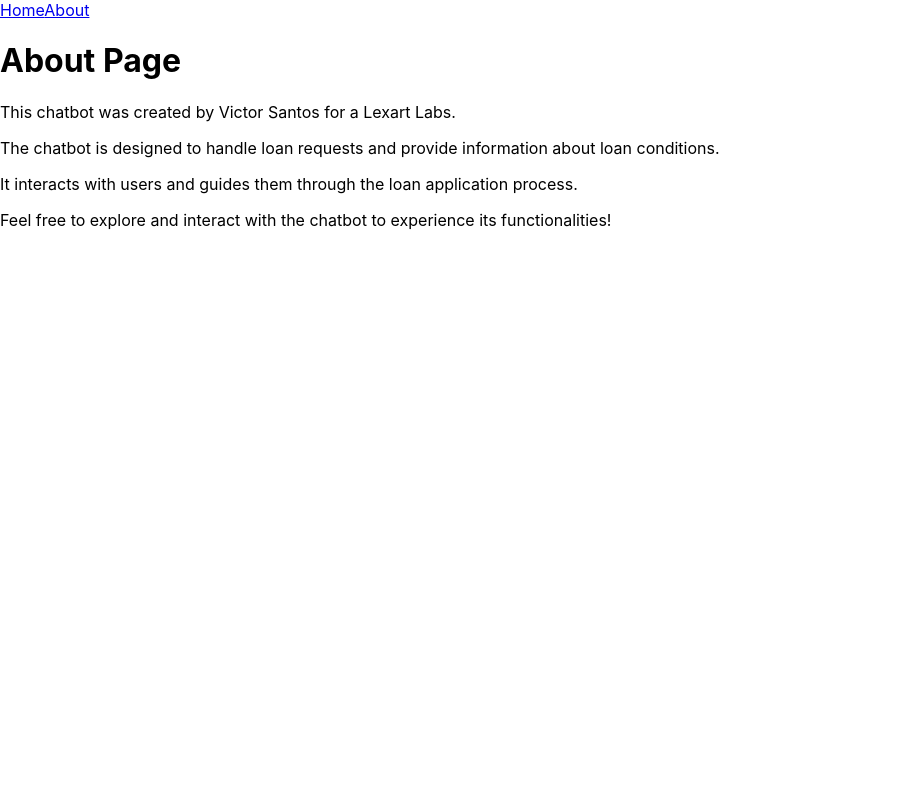
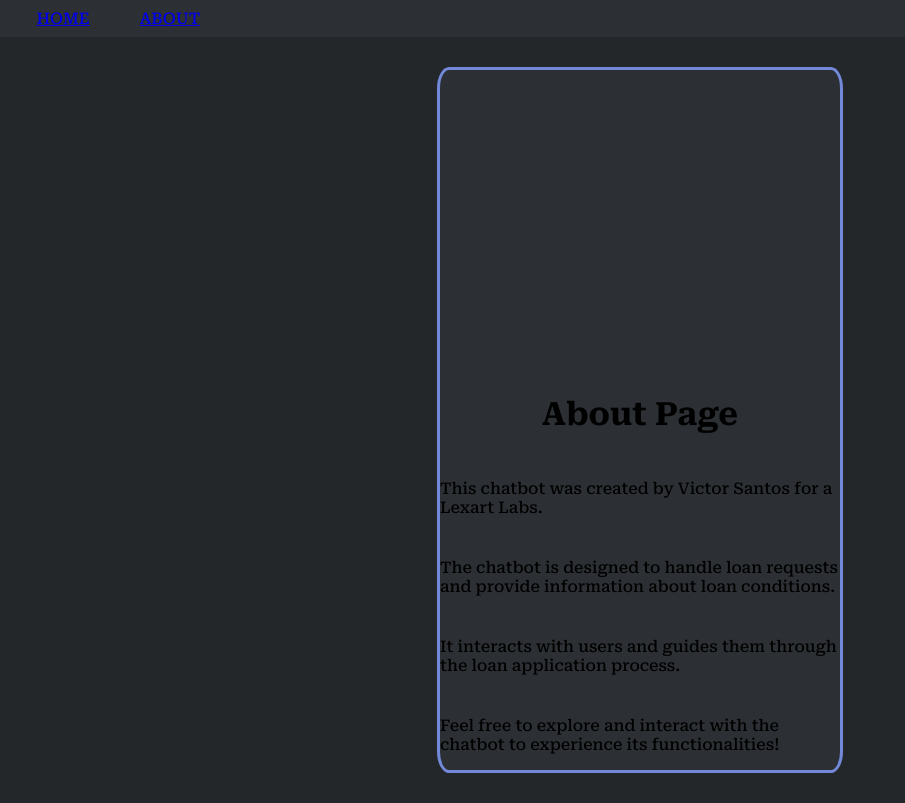
Before and after one commit to vicsantus/chatbot-project, a React (Create React App) app: page /about in a window 1280 px wide. Shown: the whole page, without its empty margins (0-905 px from the left). Built offline with nearby package versions, Linux system fonts and the light colour scheme.

Commit message:
feat: Feito css e adicionado classnames a mais

```diff
--- a/package.json
+++ b/package.json
@@ -3,8 +3,6 @@
   "version": "0.1.0",
   "private": true,
   "dependencies": {
-    "@testing-library/react": "^13.4.0",
-    "@testing-library/user-event": "^13.5.0",
     "react": "^18.2.0",
     "react-dom": "^18.2.0",
     "react-router-dom": "^5.3.4",
@@ -13,6 +11,9 @@
   },
   "devDependencies": {
     "@babel/plugin-proposal-private-property-in-object": "^7.21.11",
+    "@testing-library/jest-dom": "^5.16.5",
+    "@testing-library/react": "^13.3.0",
+    "@testing-library/user-event": "^13.5.0",
     "@types/react-router-dom": "^5.3.3",
     "eslint-config-trybe-frontend": "1.3.1",
     "papaparse": "^5.4.1",
@@ -24,6 +25,7 @@
     "start": "react-scripts start",
     "build": "react-scripts build",
     "test": "react-scripts test",
+    "test-coverage": "react-scripts test --coverage --watchAll=false",
     "eject": "react-scripts eject"
   },
   "eslintConfig": {
--- a/src/App.css
+++ b/src/App.css
@@ -1,38 +1,103 @@
-.App {
+@import url('https://fonts.googleapis.com/css2?family=Roboto+Serif:wght@500;600;700;800;900&display=swap');
+
+* {
+  font-family: 'Roboto Serif', serif;
+}
+
+body {
+  background-color: #23272a;
+}
+
+.main-page {
+  display: flex;
+  justify-content: center;
+  align-content: center;
+  align-items: center;
+  flex-flow: column nowrap;
+  gap: 30px;
+}
+
+.header {
+  display: flex;
+  justify-content: flex-start;
+  gap: 50px;
+  min-width: 200px;
+  background-color: #2c2f33;
+  padding: 9px;
+  width: 99%;
+  color: #ffffff;
   text-align: center;
 }
 
-.App-logo {
-  height: 40vmin;
-  pointer-events: none;
+.header > a:first-child {
+  margin-left: 30px;
 }
 
-@media (prefers-reduced-motion: no-preference) {
-  .App-logo {
-    animation: App-logo-spin infinite 20s linear;
-  }
+.display {
+  overflow: scroll;
+  width: 390px;
+  display: flex;
+  flex-flow: column nowrap;
+  align-content: flex-end;
+  align-items: flex-end;
+  gap: 6px;
+  padding: 3px;
 }
 
-.App-header {
-  background-color: #282c34;
-  min-height: 100vh;
-  display: flex;
-  flex-direction: column;
-  align-items: center;
-  justify-content: center;
-  font-size: calc(10px + 2vmin);
-  color: white;
+.msg-bot, .msg-bot-link, .msg-user, .msg-user-pass {
+  border-radius: 3px;
+  padding: 18px 9px 18px 9px;
+  line-height: 1.6;
+  flex-shrink: 0;
+  color: black;
 }
 
-.App-link {
-  color: #61dafb;
+.msg-user, .msg-user-pass {
+  background-color: #7289da;
+  align-self: flex-end;
+  border-radius: 9px 9px 3px 9px;
 }
 
-@keyframes App-logo-spin {
-  from {
-    transform: rotate(0deg);
-  }
-  to {
-    transform: rotate(360deg);
-  }
+.msg-bot, .msg-bot-link {
+  background-color: #99aab5;
+  align-self: flex-start;
+  border-radius: 9px 9px 9px 3px;
 }
+
+.msg-bot-link {
+  color: blue;
+  text-decoration: underline;
+  cursor: pointer
+}
+
+.main-page > div:last-child {
+  width: 400px;
+  min-width: 300px;
+  height: 700px;
+  display: flex;
+  justify-content: flex-end;
+  align-content: center;
+  align-items: center;
+  flex-flow: column nowrap;
+  border: 3px solid #7289da;
+  border-radius: 3%;
+  overflow: scroll;
+  gap: 9px;
+  background-color: #2c2f33;
+  margin-bottom: 30px;
+}
+
+.sendMensage {
+  width: 100%;
+  margin-bottom: 6px;
+}
+
+.sendMensage > input {
+  width: 79%;
+  height: 25px;
+}
+
+.sendMensage > button {
+  width: 19%;
+  height: 30px;
+}
--- a/src/App.js
+++ b/src/App.js
@@ -1,3 +1,4 @@
+import { useEffect } from 'react';
 import { Link, Route, Switch } from 'react-router-dom';
 import './App.css';
 import About from './pages/About';
@@ -8,12 +9,18 @@ export const NoMatch = () => <h1>Página não encontrada</h1>;
 // Componente funcional que renderiza a página de "Página não encontrada"
 
 export default function App() {
+
+  useEffect(() => {
+    // Define o título da página usando a API de Documentos
+    document.title = 'Chatbot Lexart - Made by Victor Santos';
+  }, []);
+
   return (
-    <div>
+    <div className='main-page'>
       {/* Navegação por links usando o componente "Link" do react-router-dom */}
       <header className='header'>
-        <Link to="/">Home</Link>
-        <Link to="/about">About</Link>
+        <Link to="/">HOME</Link>
+        <Link to="/about">ABOUT</Link>
       </header>
 
       {/* Switch para renderizar apenas a primeira Route que corresponda ao caminho */}
--- a/src/components/Display.js
+++ b/src/components/Display.js
@@ -1,12 +1,13 @@
 /* eslint-disable react-hooks/exhaustive-deps */
 // Aviso desabilitado para a dependência exhaustiveness do ESLint
 
-import React, { useContext } from 'react';
+import React, { useContext, useEffect, useRef } from 'react';
 import ChatContext from '../context/ChatContext';
 
 function Display() {
   // Utilização do hook useContext para acessar o estado "textData" do contexto do ChatContext
   const {textData} = useContext(ChatContext);
+  const displayRef = useRef(null); // Criamos uma referencia ao display
 
   // Função para lidar com o clique em um link do bot
   const handleClick = (e) => {
@@ -17,8 +18,19 @@ function Display() {
     }
   };
 
+  const scrollToBottom = () => {
+    if (displayRef.current) {
+      displayRef.current.scrollTop = displayRef.current.scrollHeight;
+    }
+  }; // Função ajusta o scroll para o elemente referente
+
+  useEffect(() => {
+    scrollToBottom();
+  }, [textData]); // Toda vez que atualiza o textData, atualiza a referencia a ultima msg
+  // Isso faz o scroll descer sempre para a ultima mensagem ao atualizar textData
+
   return (
-    <section>
+    <section className='display' ref={displayRef}> {/* Adicionamos a referencia ao display */}
       {/* Mapeia o array "textData" para renderizar as mensagens */}
       {textData?.map((texts, idx) => (
         // Renderiza cada mensagem como uma div com a classe correspondente ao remetente (who)
--- a/src/components/botStages/CheckStage.js
+++ b/src/components/botStages/CheckStage.js
@@ -38,7 +38,7 @@ function CheckStage({MakeCSV}) {
           ...checkUser,
           user: atualUser.toLowerCase(),
         }); // Atualiza o estado checkUser com o nome de usuário em letra minúscula
-      setTimeToDo(''); // Reseta o estado "timeToDo" para uma string vazia
+      setTimeToDo('pass'); // Reseta o estado "timeToDo" para uma string vazia
       }
     }
   }, [textData]); // O gatilho para o useEffect é o estado textData
--- a/src/components/botStages/StartStage.js
+++ b/src/components/botStages/StartStage.js
@@ -21,7 +21,7 @@ function StartStage({MakeCSV}) {
             idConv: conversationId,
             date: new Date(Date.now()).toLocaleString(),
             who: 'bot',
-            msg: 'Hi how are you! Please enter your username!'
+            msg: 'Hi how are you? I am the Lexart Chatbot. Please enter your username!'
           }
         ]);
         setConversationStage('userStage'); // Define a próxima etapa da conversa como 'userStage'
--- a/src/pages/Chat.js
+++ b/src/pages/Chat.js
@@ -44,6 +44,9 @@ function Chat() {
   };
 
   return (
+    <>
+      <h1 title="Type 'Hello', 'I want' or 'Good' to start a conversation.
+      Or type 'Goodbye' to end a conversation whenever you want." style={{color: '#fff'}}>Lexart Chatbot</h1>
       <div>
         {/* Componente que exibe as mensagens */}
         <Display />
@@ -60,6 +63,7 @@ function Chat() {
           {/* Ao clicar no botão "Send", a função sendMsg é chamada para enviar a mensagem */}
         </section>
       </div>
+    </>
   )
 }
 
```
Also changed, not shown: 1 other file (tests, documents, lock files or other folders). Lines whose indentation alone changed are shown as unchanged.
